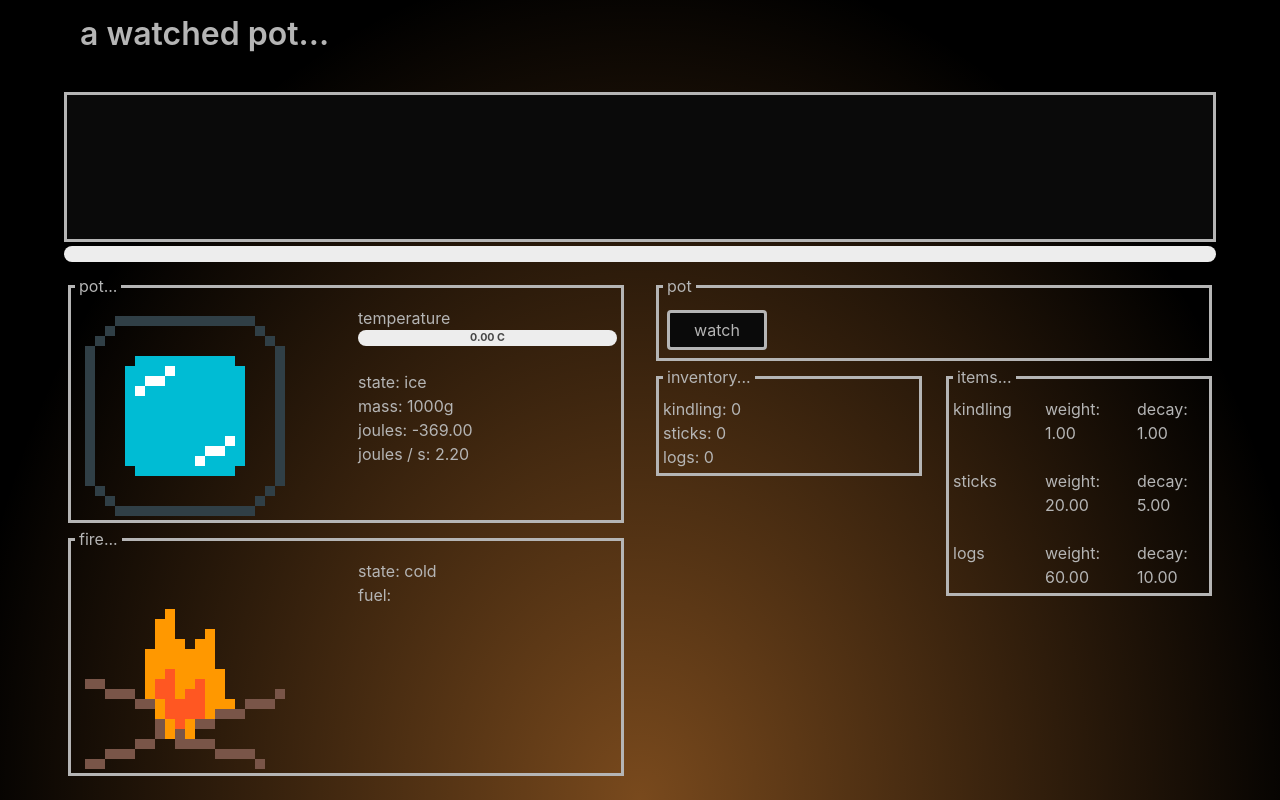
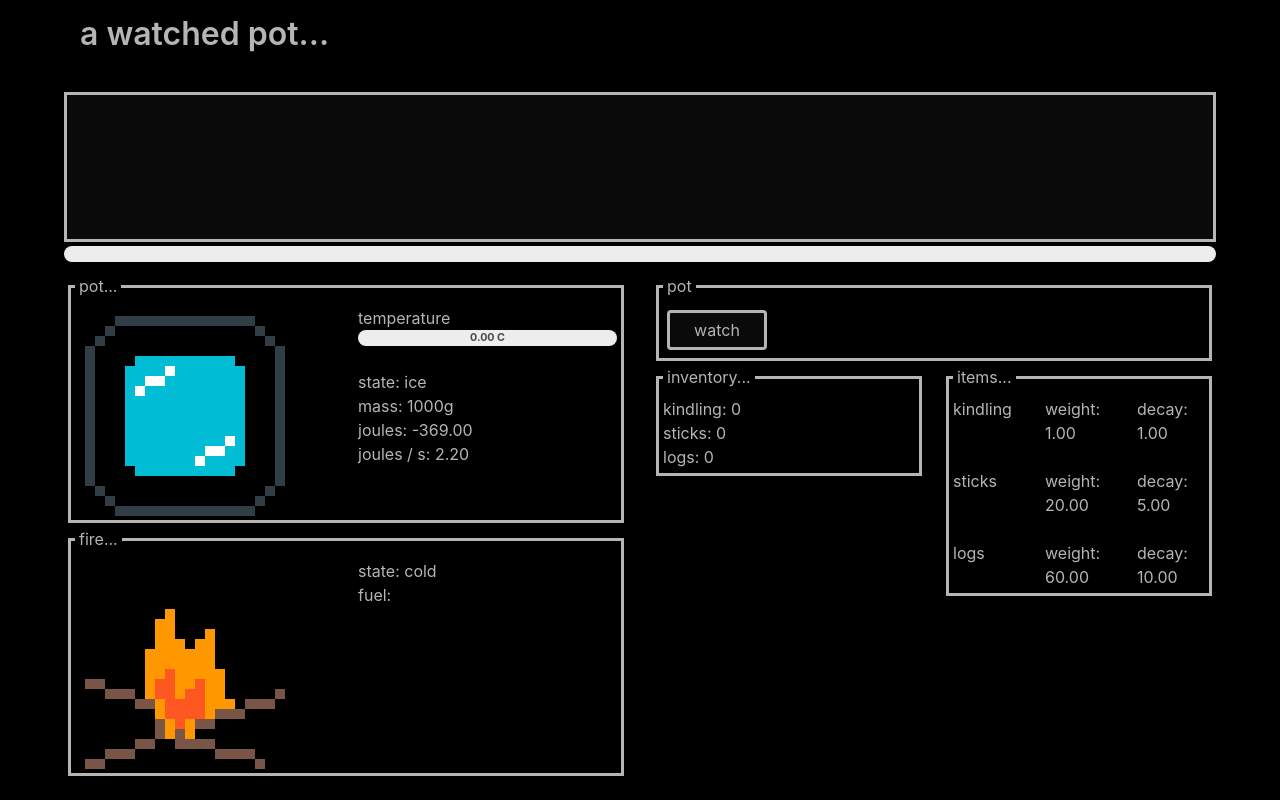
Before and after one commit to raublekick/a-watched-pot, a Vue app: page / in a window 1280 px wide. Built offline with nearby package versions, Linux system fonts and the light colour scheme.

Commit message:
Dynamic fire background

```diff
--- a/src/App.vue
+++ b/src/App.vue
@@ -1,5 +1,5 @@
 <template>
-  <div id="app">
+  <div id="app" :class="artClass">
     <section class="container">
       <h1 class="title p-4">a watched pot...</h1>
       <pre class="log big-log" ref="log">{{ messages }}</pre>
@@ -25,7 +25,6 @@
               <legend class="p-1">tools</legend>
               <b-button
                 v-if="prestige.autoKindle.unlocked"
-                :key="index"
                 class="m-1"
                 @click="
                   prestige.autoKindle.active = !prestige.autoKindle.active
@@ -36,7 +35,6 @@
 
               <b-button
                 v-if="prestige.autoChop.unlocked"
-                :key="index"
                 class="m-1"
                 @click="prestige.autoChop.active = !prestige.autoChop.active"
                 >wood cutter
@@ -45,7 +43,6 @@
 
               <b-button
                 v-if="prestige.autoStack.unlocked"
-                :key="index"
                 class="m-1"
                 @click="prestige.autoStack.active = !prestige.autoStack.active"
                 >builder
@@ -128,12 +125,16 @@ export default {
       "items",
       "time",
       "prestige",
+      "fire",
     ]),
     mappedActions() {
       var unlocked = _.filter(this.actions, (action) => {
         return action.unlocked;
       });
       return _.groupBy(unlocked, "type");
+    },
+    artClass() {
+      return "app-fire-" + this.fire.state;
     },
   },
   created() {
--- a/src/assets/style.scss
+++ b/src/assets/style.scss
@@ -62,30 +62,76 @@ fieldset, .actions {
   max-height: 150px;
 }
 
-body {
-  color: $grey-light;
+#app {
   background-color: black;
   height:100%;
+  color: $grey-light;
+}
+
+.app-fire-kindled {
+  background-image: radial-gradient(ellipse at bottom, rgba(255, 155, 61, 0.473), transparent 10%);
+  background-repeat: none;
+  animation: kindled 4s ease infinite;
+  -webkit-animation: kindled 4s ease infinite;
+}
+
+@keyframes kindled {
+  0%{
+    background-image: radial-gradient(ellipse at bottom, rgba(255, 155, 61, 0.473), transparent 10%)
+  }
+  25%{
+    background-image: radial-gradient(ellipse at bottom, rgba(255, 155, 61, 0.473), transparent 35%)
+  }
+  50%{
+    background-image: radial-gradient(ellipse at bottom, rgba(255, 155, 61, 0.473), transparent 20%)
+  }
+  75%{
+    background-image: radial-gradient(ellipse at bottom, rgba(255, 155, 61, 0.473), transparent 50%)
+  }
+}
+
+.app-fire-crackling {
   background-image: radial-gradient(ellipse at bottom, rgba(255, 155, 61, 0.473), transparent 25%);
   background-repeat: none;
-  animation: sol 4s ease infinite;
-  -webkit-animation: sol 4s ease infinite;
+  animation: crackling 4s ease infinite;
+  -webkit-animation: crackling 4s ease infinite;
 }
 
-@keyframes sol {
+@keyframes crackling {
   0%{
     background-image: radial-gradient(ellipse at bottom, rgba(255, 155, 61, 0.473), transparent 25%)
   }
   25%{
+    background-image: radial-gradient(ellipse at bottom, rgba(255, 155, 61, 0.473), transparent 60%)
+  }
+  50%{
+    background-image: radial-gradient(ellipse at bottom, rgba(255, 155, 61, 0.473), transparent 45%)
+  }
+  75%{
     background-image: radial-gradient(ellipse at bottom, rgba(255, 155, 61, 0.473), transparent 75%)
   }
-  50%{
+}
+
+.app-fire-roaring {
+  background-image: radial-gradient(ellipse at bottom, rgba(255, 155, 61, 0.473), transparent 50%);
+  background-repeat: none;
+  animation: roaring 4s ease infinite;
+  -webkit-animation: roaring 4s ease infinite;
+}
+
+@keyframes roaring {
+  0%{
     background-image: radial-gradient(ellipse at bottom, rgba(255, 155, 61, 0.473), transparent 50%)
   }
-  75%{
+  25%{
+    background-image: radial-gradient(ellipse at bottom, rgba(255, 155, 61, 0.473), transparent 85%)
+  }
+  50%{
     background-image: radial-gradient(ellipse at bottom, rgba(255, 155, 61, 0.473), transparent 60%)
   }
-
+  75%{
+    background-image: radial-gradient(ellipse at bottom, rgba(255, 155, 61, 0.473), transparent 100%)
+  }
 }
 
 html,
--- a/src/store/index.js
+++ b/src/store/index.js
@@ -110,7 +110,14 @@ export default new Vuex.Store({
       state.pot.temperature = temp < 0 ? 0 : temp;
 
       // set fire state
-      if (state.fire.fuel.length === 0) {
+      var logs = _.filter(state.fire.fuel, (item) => {
+        return item.name === "logs";
+      });
+      if (state.fire.state !== FireState.Cold && logs.length > 10) {
+        state.fire.state = FireState.Roaring;
+      } else if (state.fire.state !== FireState.Cold && logs.length > 0) {
+        state.fire.state = FireState.Crackling;
+      } else if (state.fire.fuel.length === 0) {
         state.fire.state = FireState.Cold;
       }
 
```
